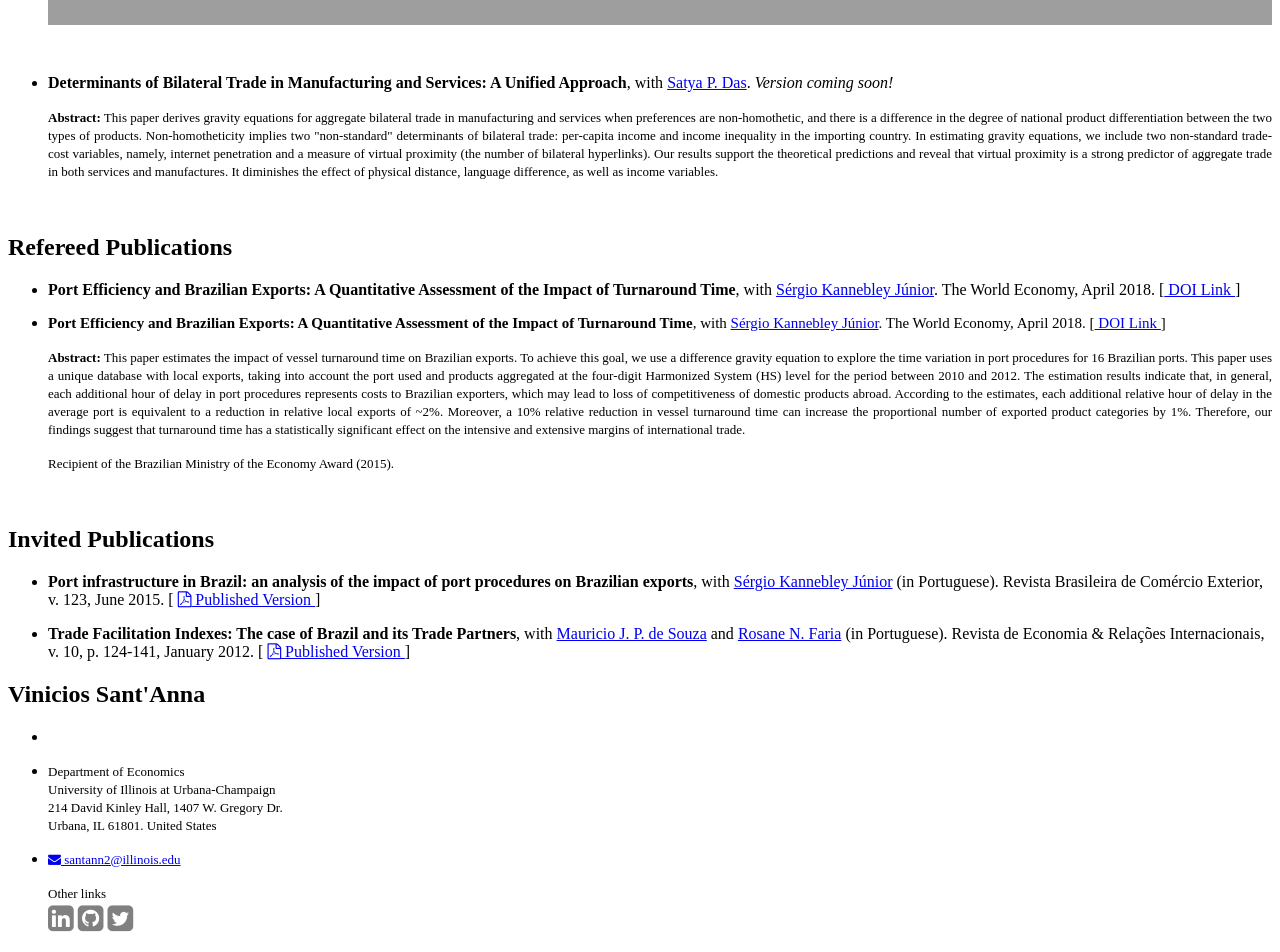
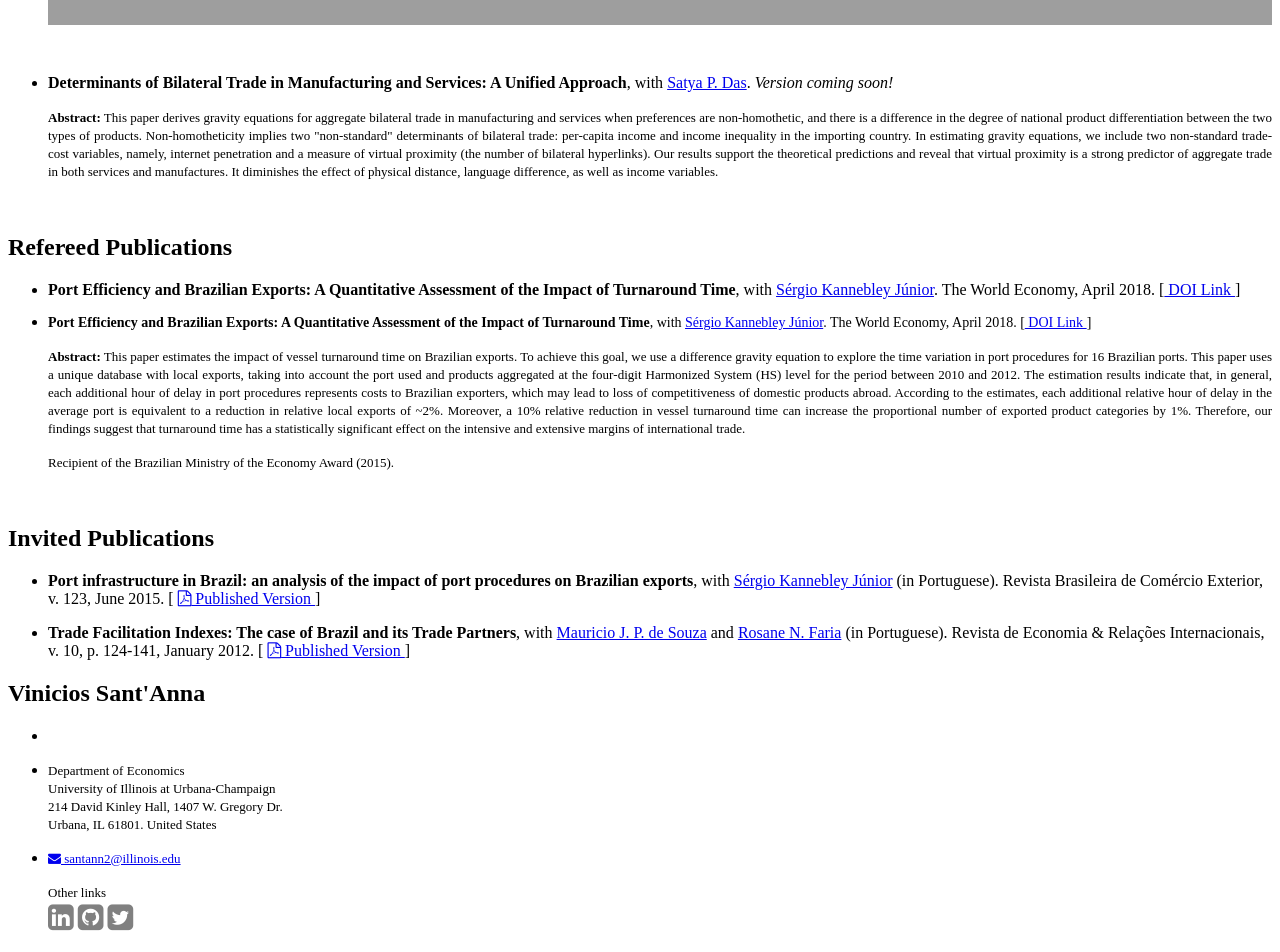
Before and after one commit to vpsantanna/vpsantanna.github.io, a Jekyll site: the page built from 2-research.md, in a window 1280 px wide. Shown: the part 969-1921 px from the top of the page. Built offline with Jekyll 4.4.1, drawn with Linux system fonts in a browser that asks for light colours; a script that is not in the unit is left out; grey boxes are pictures that could not be loaded.

Commit message:
Update 2-research.md

```diff
--- a/2-research.md
+++ b/2-research.md
@@ -41,7 +41,7 @@ permalink: /research/
 # Refereed Publications
 
 - <b>Port Efficiency and Brazilian Exports: A Quantitative Assessment of the Impact of Turnaround Time</b>, with <a href="https://scholar.google.com.br/citations?user=dqFJND9idb0C&hl=en" target="_blank"> Sérgio Kannebley Júnior</a>. The World Economy, April 2018. [<a href="https://doi.org/10.1111/twec.12654" target="_blank"> DOI Link </a>]
-- <p style="font-size:15px"><b>Port Efficiency and Brazilian Exports: A Quantitative Assessment of the Impact of Turnaround Time</b>, with <a href="https://scholar.google.com.br/citations?user=dqFJND9idb0C&hl=en" target="_blank"> Sérgio Kannebley Júnior</a>. The World Economy, April 2018. [<a href="https://doi.org/10.1111/twec.12654" target="_blank"> DOI Link </a>] </p>
+- <p style="font-size:14px"><b>Port Efficiency and Brazilian Exports: A Quantitative Assessment of the Impact of Turnaround Time</b>, with <a href="https://scholar.google.com.br/citations?user=dqFJND9idb0C&hl=en" target="_blank"> Sérgio Kannebley Júnior</a>. The World Economy, April 2018. [<a href="https://doi.org/10.1111/twec.12654" target="_blank"> DOI Link </a>] </p>
 
    <p style="text-align: justify;"><font size="2"><b>Abstract:</b> This paper estimates the impact of vessel turnaround time on Brazilian exports. To achieve this goal, we use a difference gravity equation to explore the time variation in port procedures for 16 Brazilian ports. This paper uses a unique database with local exports, taking into account the port used and products aggregated at the four‐digit Harmonized System (HS) level for the period between 2010 and 2012. The estimation results indicate that, in general, each additional hour of delay in port procedures represents costs to Brazilian exporters, which may lead to loss of competitiveness of domestic products abroad. According to the estimates, each additional relative hour of delay in the average port is equivalent to a reduction in relative local exports of ~2%. Moreover, a 10% relative reduction in vessel turnaround time can increase the proportional number of exported product categories by 1%. Therefore, our findings suggest that turnaround time has a statistically significant effect on the intensive and extensive margins of international trade. </font></p>
 
```
